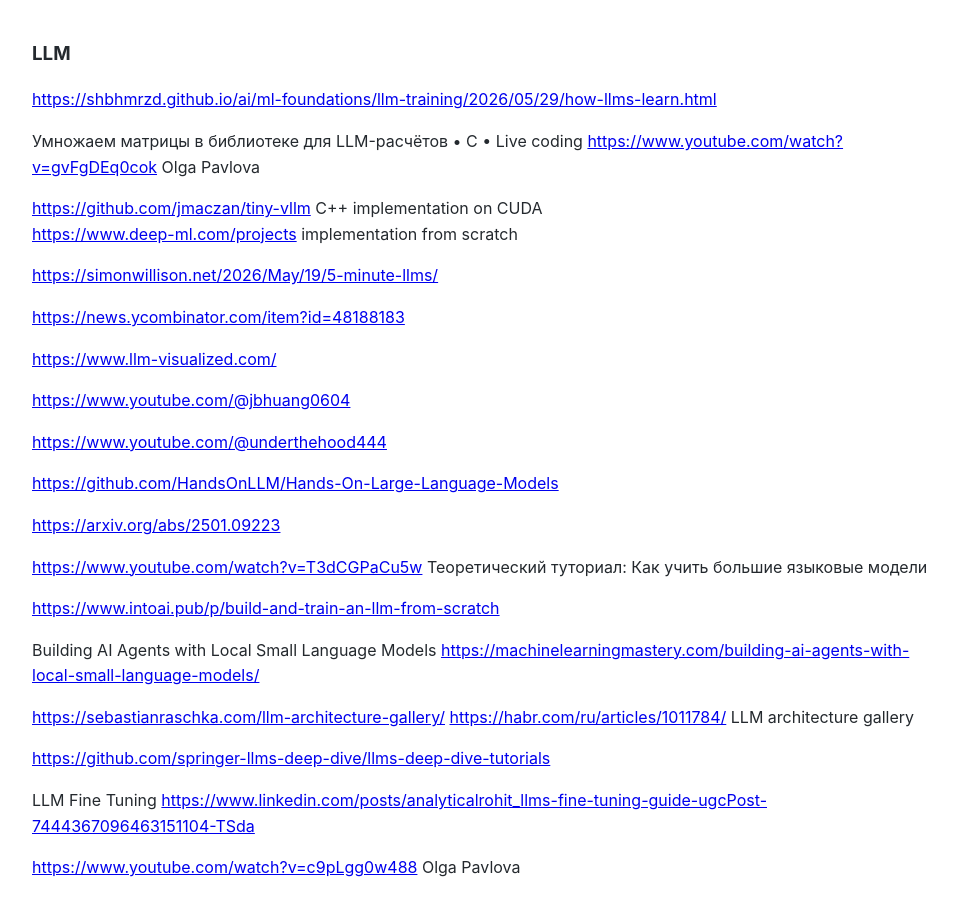
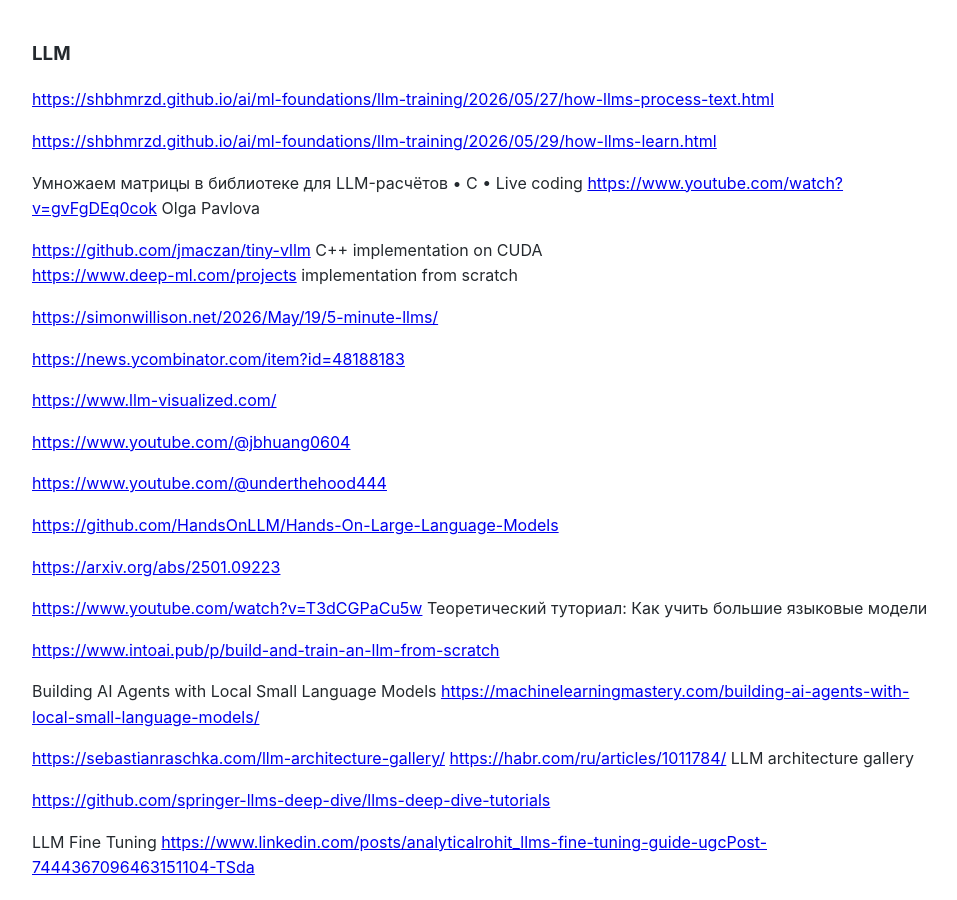
Before and after one commit to Michael-Lubinsky/michael-lubinsky.github.com, a Jekyll site: the page built from ml/llm.md, in a window 1280 px wide and 900 px high. Shown: the whole window, without its empty margins (158-1115 px from the left). Built offline with Jekyll 4.4.1, drawn with Linux system fonts in a browser that asks for light colours; our own code applies the rules of GitHub Pages for plain Markdown files.

Commit message:
Update llm.md

```diff
--- a/ml/llm.md
+++ b/ml/llm.md
@@ -1,4 +1,6 @@
 ### LLM
+
+<https://shbhmrzd.github.io/ai/ml-foundations/llm-training/2026/05/27/how-llms-process-text.html>
 
 <https://shbhmrzd.github.io/ai/ml-foundations/llm-training/2026/05/29/how-llms-learn.html>
 
```
